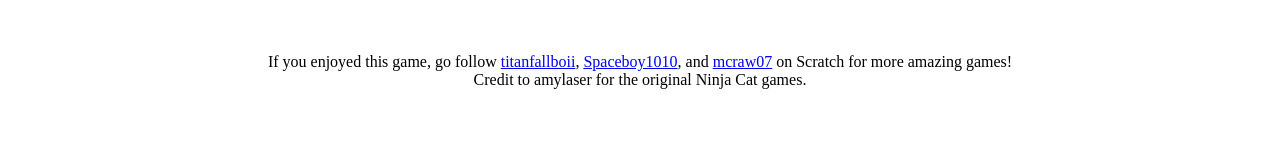
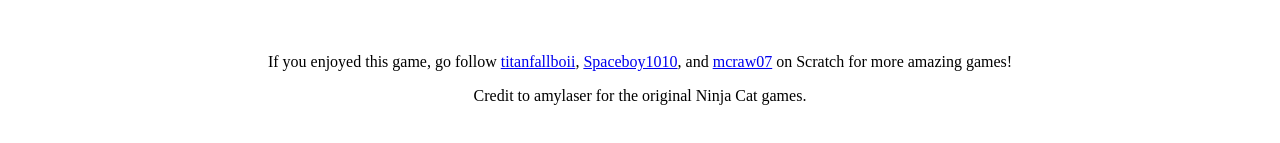
Before and after one commit to GitGang10/gitgang10.github.io, a plain HTML site: page ninjacat/index.html in a window 1280 px wide. Shown: the part 585-728 px from the top of the page. Drawn offline with Linux system fonts and the light colour scheme; a script that the page names is missing.

Commit message:
Update index.html

```diff
--- a/ninjacat/index.html
+++ b/ninjacat/index.html
@@ -21,7 +21,8 @@
     <br>
     <br>
     <br>
-    <p>If you enjoyed this game, go follow <a href="https://scratch.mit.edu/users/titanfallboii">titanfallboii</a>, <a href="https://scratch.mit.edu/users/Spaceboy1010">Spaceboy1010</a>, and <a href="https://scratch.mit.edu/users/mcraw07">mcraw07</a> on Scratch for more amazing games!<br>Credit to <a hrf="https://scratch.mit.edu/users/amylaser/">amylaser</a> for the original Ninja Cat games.</p>
+    <p>If you enjoyed this game, go follow <a href="https://scratch.mit.edu/users/titanfallboii">titanfallboii</a>, <a href="https://scratch.mit.edu/users/Spaceboy1010">Spaceboy1010</a>, and <a href="https://scratch.mit.edu/users/mcraw07">mcraw07</a> on Scratch for more amazing games!</p>
+    <p>Credit to <a hrf="https://scratch.mit.edu/users/amylaser/">amylaser</a> for the original Ninja Cat games.</p>
     </center>
   </body>
 </html>
```
